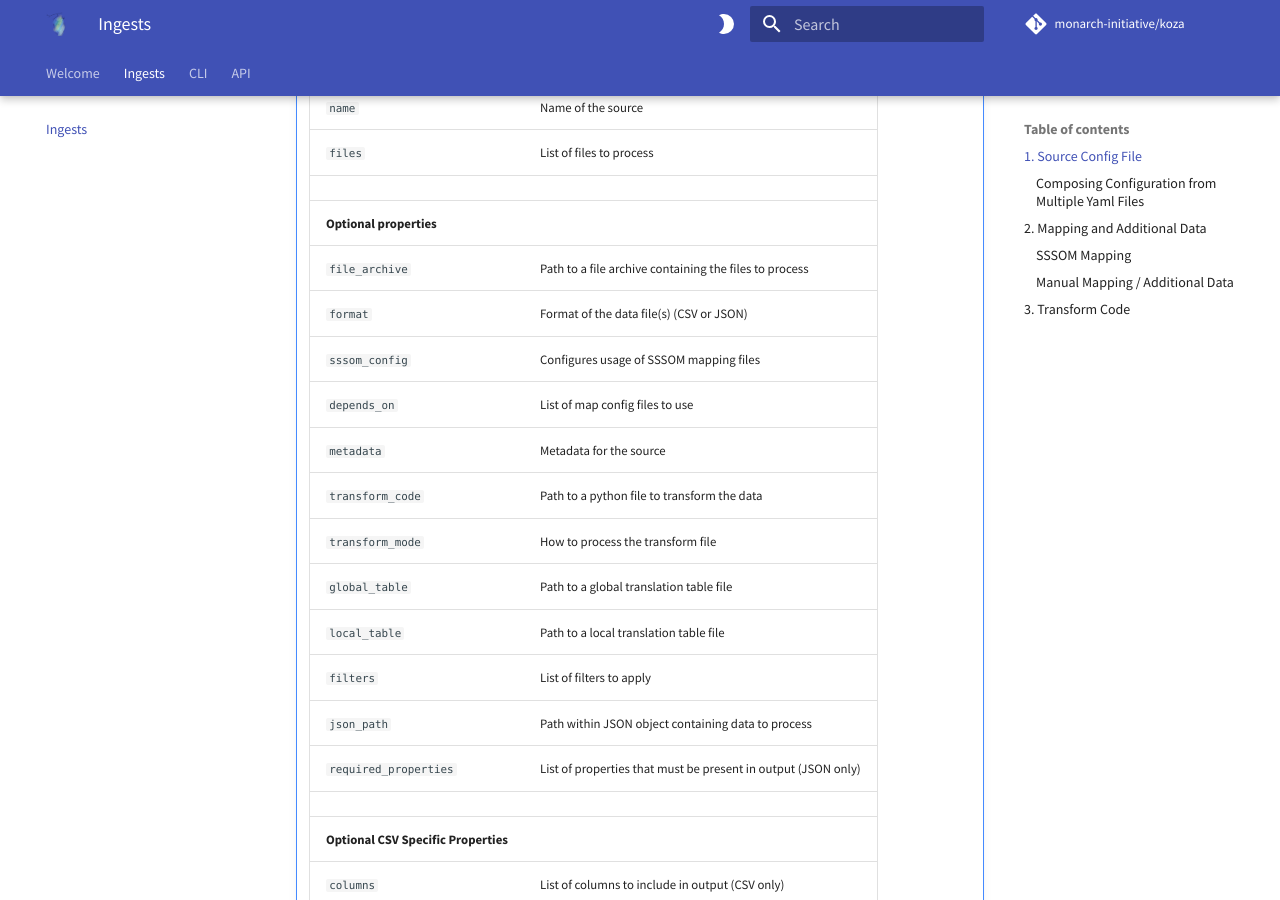
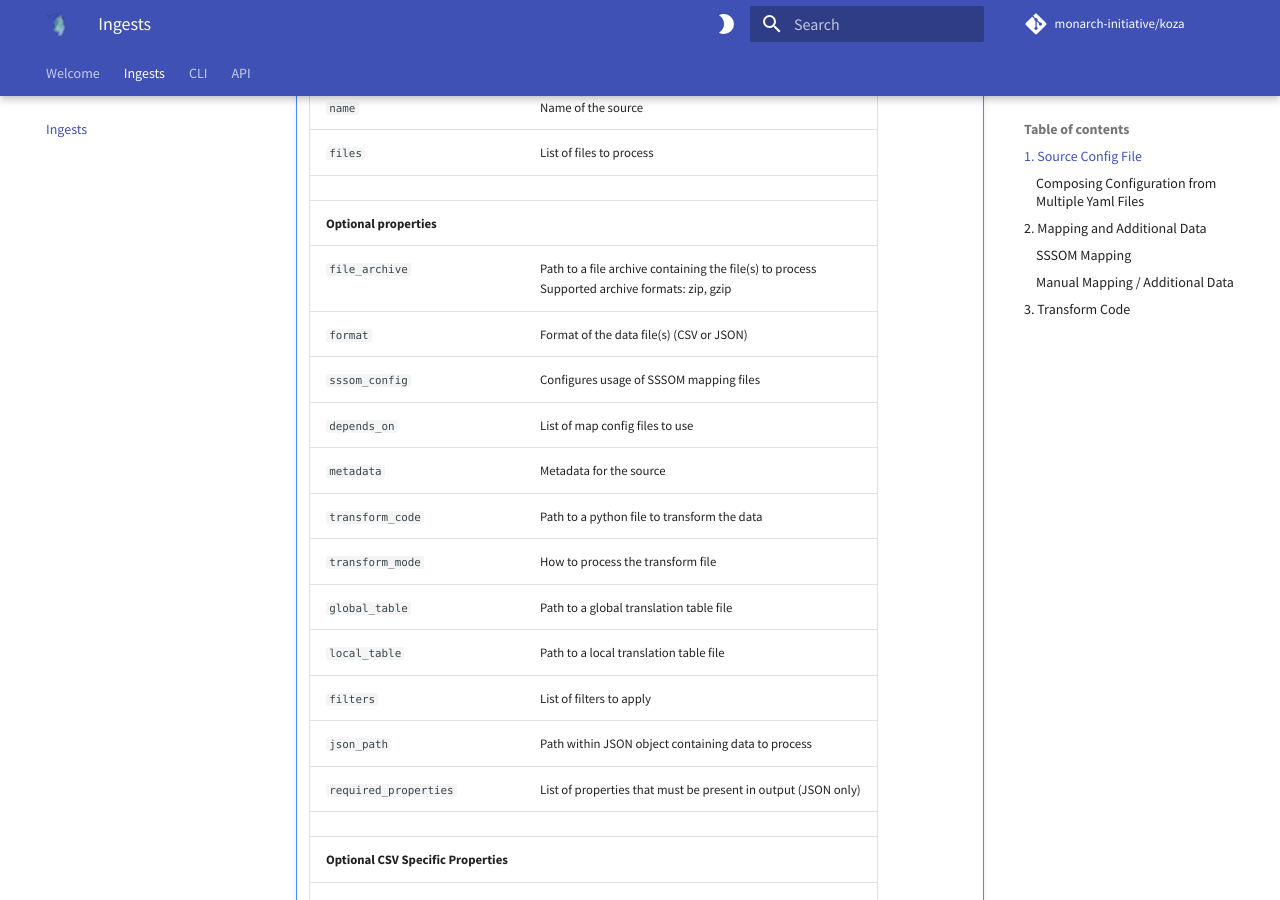
Before and after one commit to monarch-initiative/koza, an MkDocs documentation site: the page built from docs/Usage/ingests.md, in a window 1280 px wide and 900 px high, scrolled down 771 px. Built offline with MkDocs 1.6.1 and Material for MkDocs 9.7.7, drawn with Linux system fonts in a browser that asks for light colours; some web fonts are replaced; comment, search, counter and statistics services are not loaded.

Commit message:
update documentation

```diff
--- a/docs/Usage/ingests.md
+++ b/docs/Usage/ingests.md
@@ -25,7 +25,7 @@ Creating this ingest will require three things:
 
     This YAML file sets properties for the ingest of a single file type from a within a Source.
 
-    ???+ tip "Paths are relative to the directory from which you execute Koza."
+    !!! tip "Paths are relative to the directory from which you execute Koza."
 
     | __Required properties__ | |
     | --- | --- |
@@ -33,7 +33,7 @@ Creating this ingest will require three things:
     | `files` | List of files to process |
     |||
     | __Optional properties__ | |
-    | `file_archive` | Path to a file archive containing the files to process |
+    | `file_archive` | Path to a file archive containing the file(s) to process <br/> Supported archive formats: zip, gzip |
     | `format` | Format of the data file(s) (CSV or JSON) |
     | `sssom_config` | Configures usage of SSSOM mapping files |
     | `depends_on` | List of map config files to use |
```
Also changed, not shown: README.md (+1 -2 lines), docs/index.md (+1 -2 lines).
